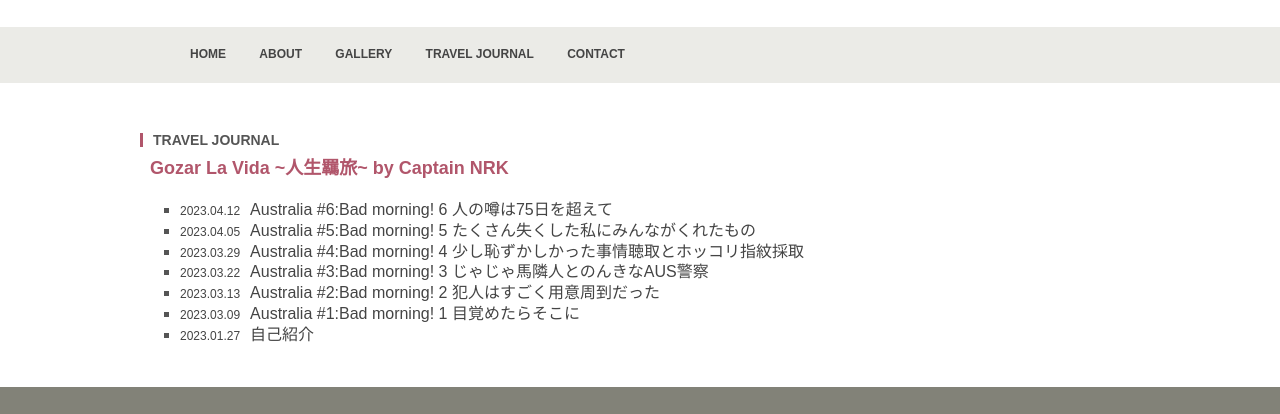
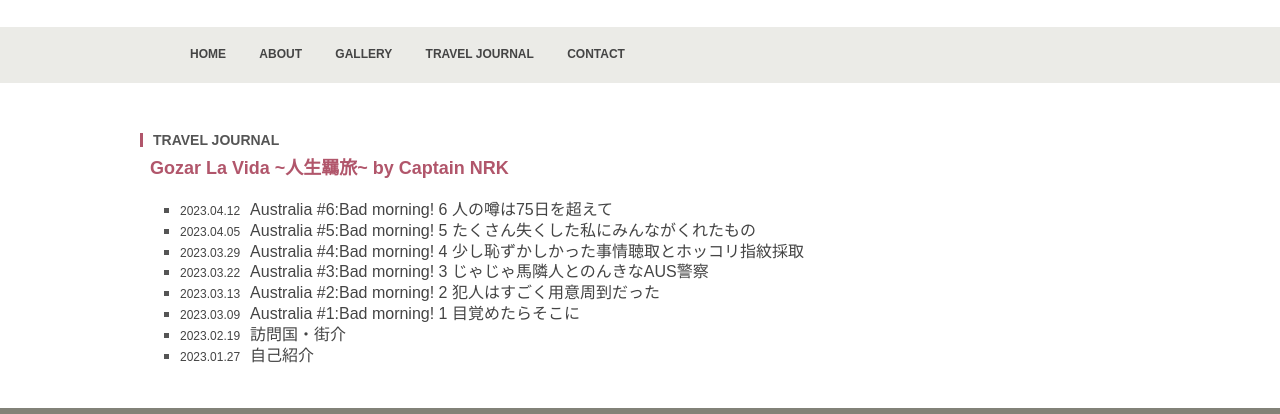
Before and after one commit to Somoh287/Portfolio, a plain HTML site: page traveljournal.html in a window 1280 px wide. Shown: the part 108-522 px from the top of the page. Drawn offline with Linux system fonts and the light colour scheme.

Commit message:
Update traveljournal.html

```diff
--- a/traveljournal.html
+++ b/traveljournal.html
@@ -42,6 +42,7 @@
                             <li><a href="https://captainnorn.blogspot.com/2023/03/australia-3-bad-morning-3-aus.html"><span class="dates">2023.03.22</span>Australia #3:Bad morning! 3 じゃじゃ馬隣人とのんきなAUS警察</a></li>
                             <li><a href="https://captainnorn.blogspot.com/2023/03/australia-2-bad-morning-2.html"><span class="dates">2023.03.13</span>Australia #2:Bad morning! 2 犯人はすごく用意周到だった</a></li>
                             <li><a href="https://captainnorn.blogspot.com/2023/03/australia-1-bad-morning-1.html"><span class="dates">2023.03.09</span>Australia #1:Bad morning! 1 目覚めたらそこに</a></li>
+                            <li><a href="https://captainnorn.blogspot.com/search/label/%E8%A8%AA%E5%95%8F%E5%9B%BD%E3%83%BB%E8%A1%97"><span class="dates">2023.02.19</span>訪問国・街介</a></li>
                             <li><a href="https://captainnorn.blogspot.com/2023/01/blog-post.html"><span class="dates">2023.01.27</span>自己紹介</a></li>
                             <br></br>
                         </ul>
```
